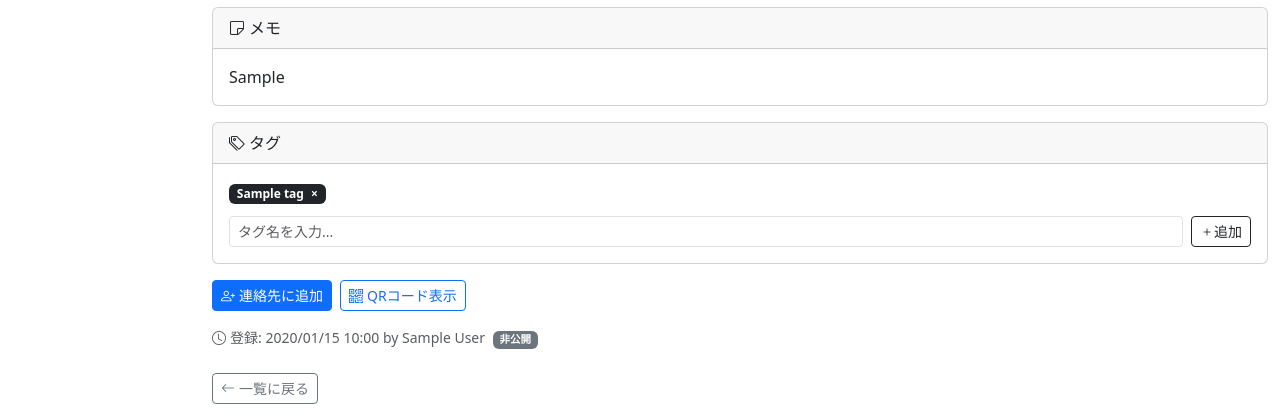
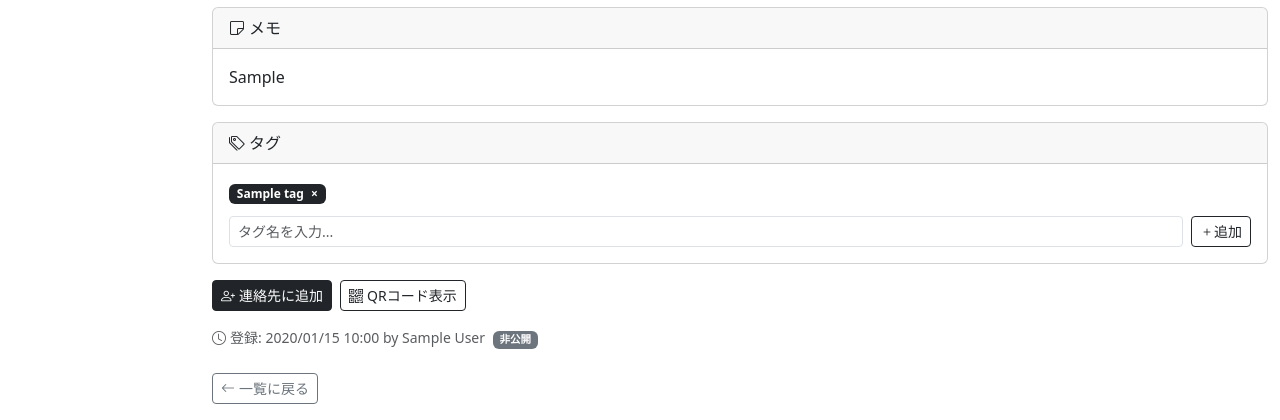
Before and after one commit to ochiken7/a013_card, a Flask app: page /cards/1 in a window 1280 px wide. Shown: the part 930-1350 px from the top of the page. Run offline with Flask 3, Linux system fonts and the light colour scheme; a user stored in the database is signed in; tables that the repository leaves empty hold one stand-in row (values such as "Sample post"); data that the repository does not hold is empty.

Commit message:
連絡先追加・QRコードボタンの色をメインカラー（ダーク）に変更
Co-Authored-By: Claude Opus 4.6 <noreply@anthropic.com>

```diff
--- a/meishi/templates/cards/show.html
+++ b/meishi/templates/cards/show.html
@@ -206,10 +206,10 @@
 
 <!-- 連絡先追加 -->
 <div class="d-flex gap-2 mb-3">
-    <a href="{{ url_for('cards.vcard', card_id=card.id) }}" class="btn btn-primary btn-sm">
+    <a href="{{ url_for('cards.vcard', card_id=card.id) }}" class="btn btn-dark btn-sm">
         <i class="bi bi-person-plus me-1"></i>連絡先に追加
     </a>
-    <button type="button" class="btn btn-outline-primary btn-sm"
+    <button type="button" class="btn btn-outline-dark btn-sm"
             data-bs-toggle="modal" data-bs-target="#qrModal">
         <i class="bi bi-qr-code me-1"></i>QRコード表示
     </button>
```
